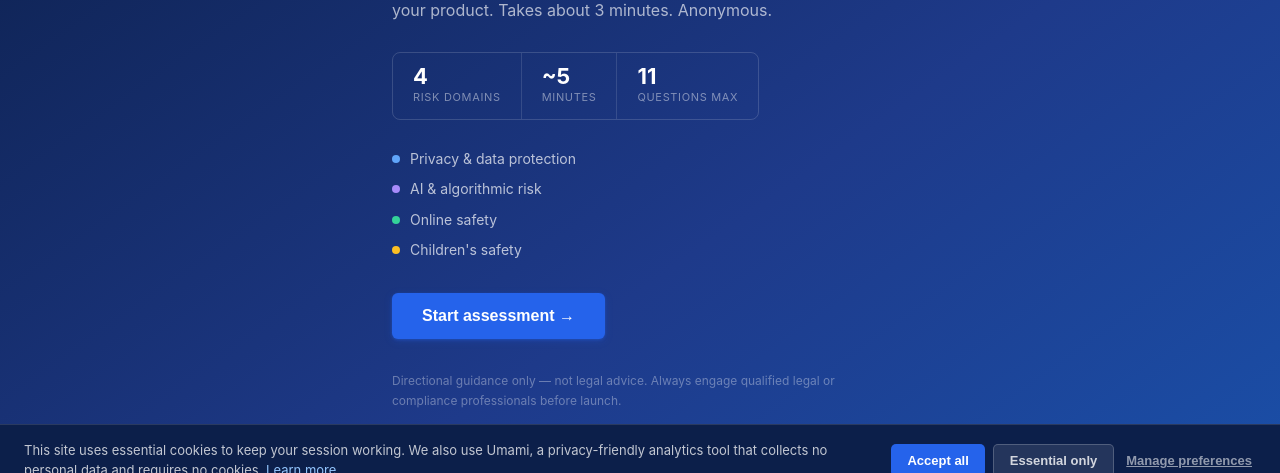
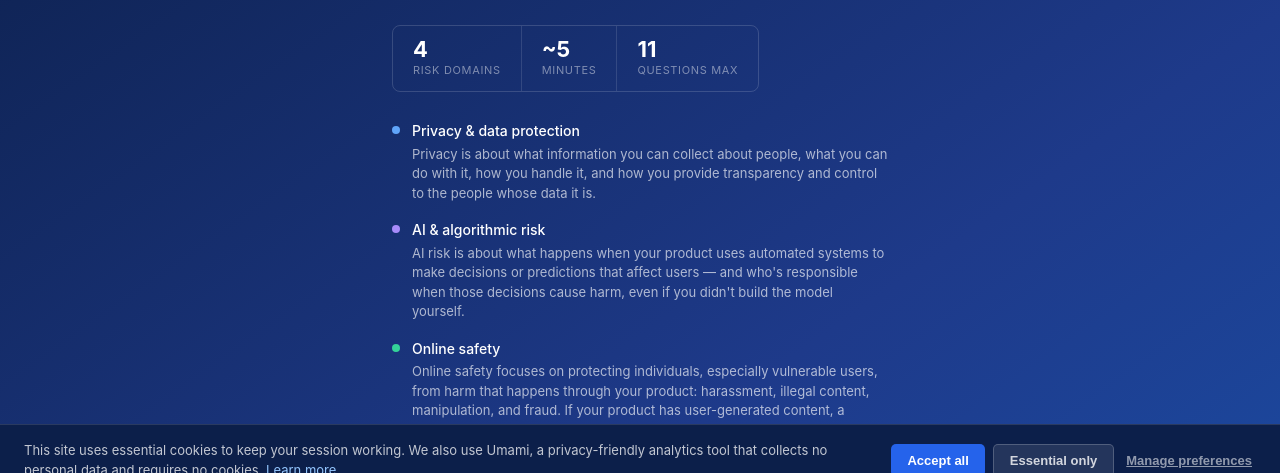
Before and after one commit to photographyadam-lang/riskhelper, a plain HTML site: page assessment.html in a window 1280 px wide. Shown: the part 304-777 px from the top of the page. Drawn offline with Linux system fonts and the light colour scheme; a web font is replaced by a local one.

Commit message:
Update assessment definitions and styling

```diff
--- a/assessment.css
+++ b/assessment.css
@@ -84,15 +84,16 @@
 .stat-divider { display: none; } /* handled by border-right now */
 
 .intro-domains {
-  display: flex; flex-direction: column; gap: 8px;
+  display: flex; flex-direction: column; gap: 16px;
   margin-bottom: 32px;
 }
 .intro-domain {
-  display: flex; align-items: center; gap: 10px;
+  display: flex; align-items: flex-start; gap: 12px;
   font-size: 14px; color: rgba(255,255,255,0.7);
 }
 .domain-dot {
   width: 8px; height: 8px; border-radius: 50%; flex-shrink: 0;
+  margin-top: 6px;
 }
 .privacy-dot  { background: #60A5FA; }
 .ai-dot       { background: #A78BFA; }
--- a/assessment.html
+++ b/assessment.html
@@ -71,19 +71,31 @@
         <div class="intro-domains" aria-label="Risk domains covered">
           <div class="intro-domain">
             <span class="domain-dot privacy-dot" aria-hidden="true"></span>
-            <span>Privacy &amp; data protection</span>
+            <div>
+              <div style="color: #fff; font-weight: 500; margin-bottom: 2px;">Privacy &amp; data protection</div>
+              <div style="font-size: 13px; line-height: 1.5; color: rgba(255,255,255,0.65);">Privacy is about what information you can collect about people, what you can do with it, how you handle it, and how you provide transparency and control to the people whose data it is.</div>
+            </div>
           </div>
           <div class="intro-domain">
             <span class="domain-dot ai-dot" aria-hidden="true"></span>
-            <span>AI &amp; algorithmic risk</span>
+            <div>
+              <div style="color: #fff; font-weight: 500; margin-bottom: 2px;">AI &amp; algorithmic risk</div>
+              <div style="font-size: 13px; line-height: 1.5; color: rgba(255,255,255,0.65);">AI risk is about what happens when your product uses automated systems to make decisions or predictions that affect users — and who's responsible when those decisions cause harm, even if you didn't build the model yourself.</div>
+            </div>
           </div>
           <div class="intro-domain">
             <span class="domain-dot safety-dot" aria-hidden="true"></span>
-            <span>Online safety</span>
+            <div>
+              <div style="color: #fff; font-weight: 500; margin-bottom: 2px;">Online safety</div>
+              <div style="font-size: 13px; line-height: 1.5; color: rgba(255,255,255,0.65);">Online safety focuses on protecting individuals, especially vulnerable users, from harm that happens through your product: harassment, illegal content, manipulation, and fraud. If your product has user-generated content, a recommendation system, or any form of user interaction, this likely applies to you.</div>
+            </div>
           </div>
           <div class="intro-domain">
             <span class="domain-dot children-dot" aria-hidden="true"></span>
-            <span>Children's safety</span>
+            <div>
+              <div style="color: #fff; font-weight: 500; margin-bottom: 2px;">Children's safety</div>
+              <div style="font-size: 13px; line-height: 1.5; color: rgba(255,255,255,0.65);">Children's protection law applies specific, stricter rules to any product that children are likely to use, not just products built for children. If your product could plausibly reach minors, these rules apply whether you intended that or not.</div>
+            </div>
           </div>
         </div>
         <button id="btn-start" class="btn btn--primary btn--lg">Start assessment →</button>
```
